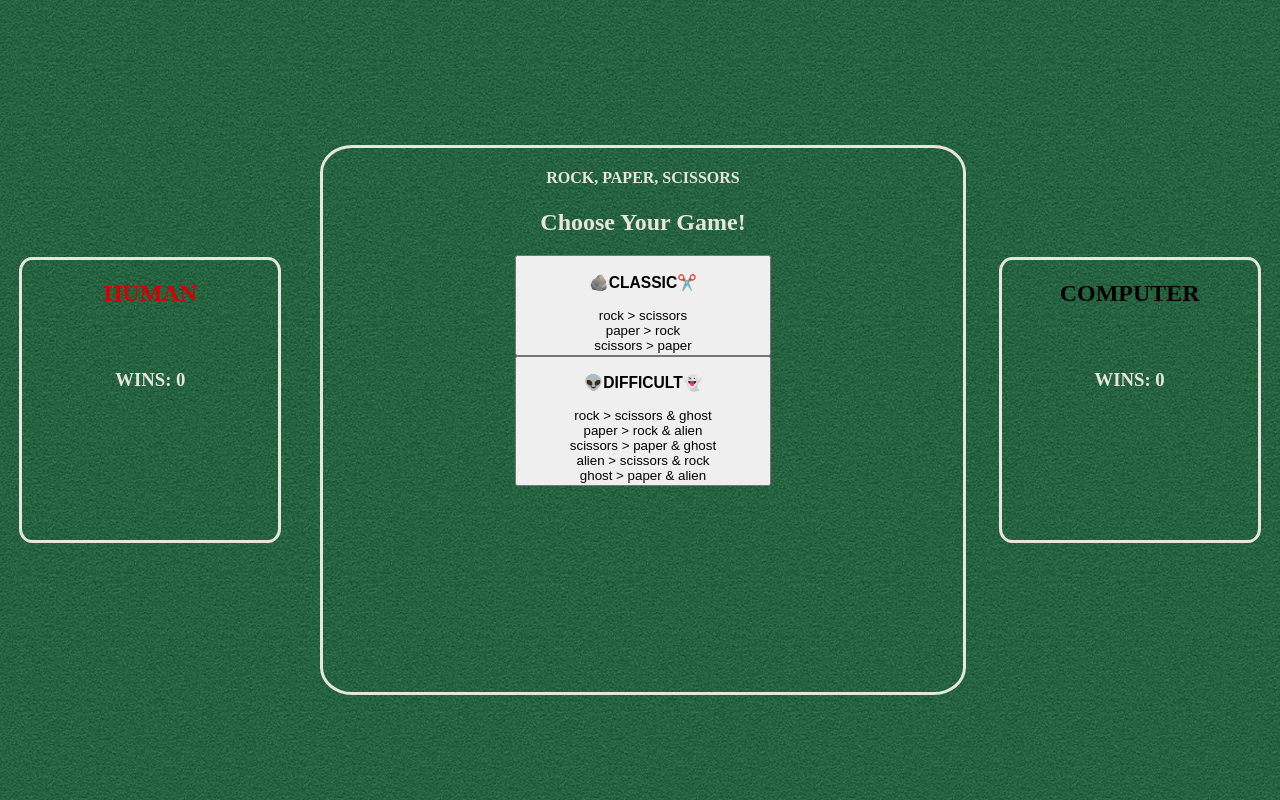
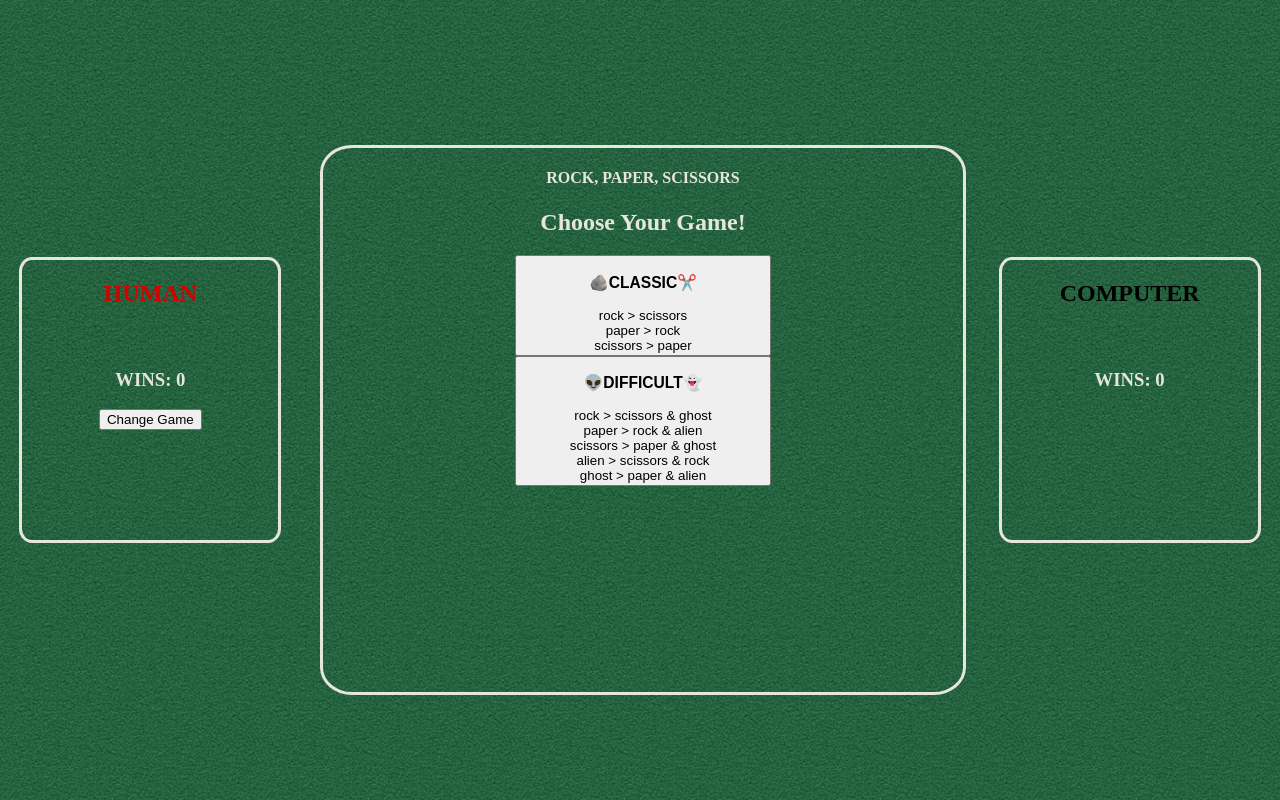
Before and after one commit to pthan1/rock-paper-scissors, a plain HTML site: page index.html in a window 1280 px wide. Drawn offline with Linux system fonts and the light colour scheme.

Commit message:
Add Change Game btn

```diff
--- a/index.html
+++ b/index.html
@@ -16,6 +16,7 @@
       </div>
       <div class="human-wins wins">
         <h3 class="wins-counter-classic">WINS: 0</h3>
+        <button class="change-game-button">Change Game</button>
       </div>
     </section>
     <section class="center-section">
```
